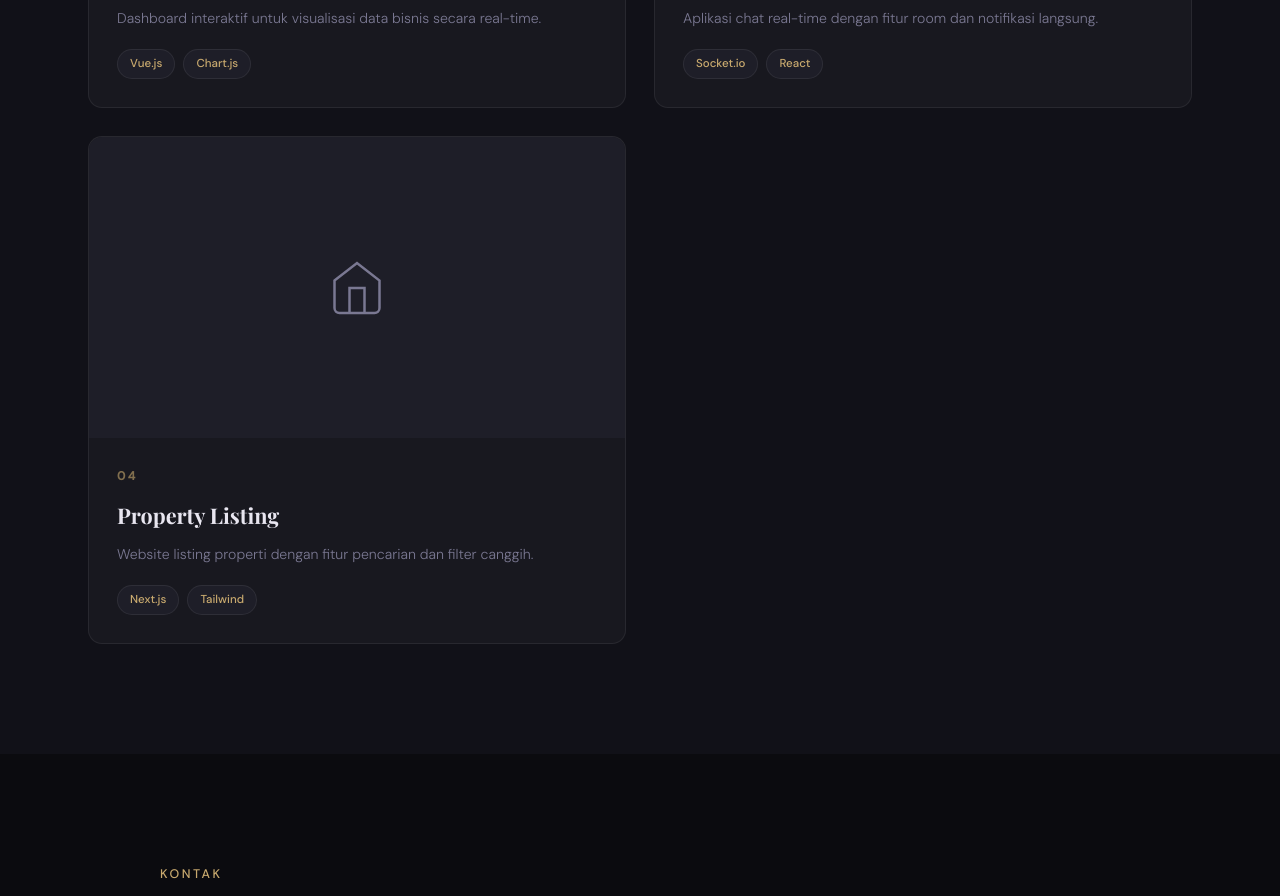
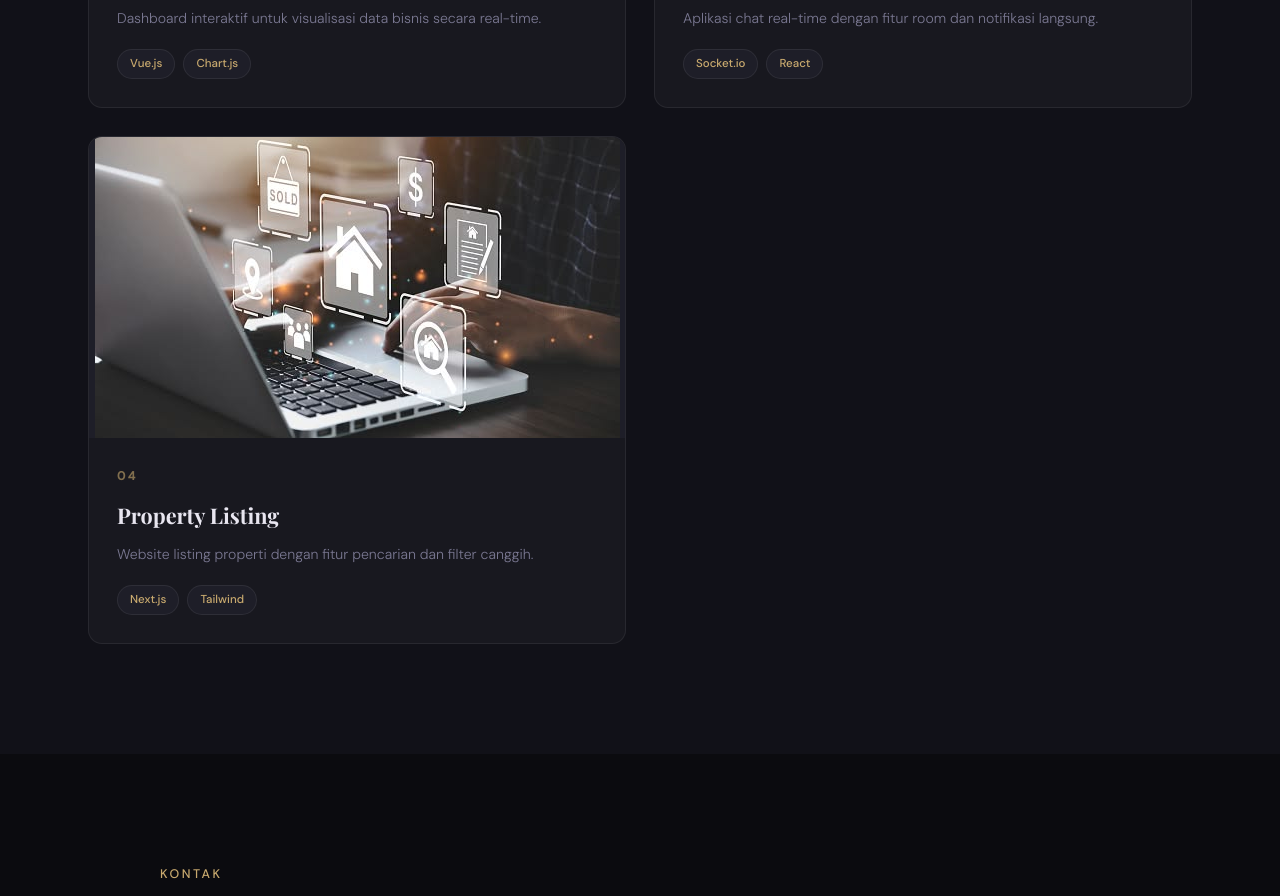
Before and after one commit to ophelia13/sweet-choco, a plain HTML site: page index.html in a window 1280 px wide. Shown: the part 3360-4256 px from the top of the page. Drawn offline with nearby package versions, Linux system fonts and the light colour scheme; a web font is replaced by a local one.

Commit message:
perubahan gambar

```diff
--- a/index.html
+++ b/index.html
@@ -254,10 +254,7 @@
         <div class="project-card reveal" data-delay="300">
           <div class="project-image">
             <div class="project-placeholder">
-              <svg width="60" height="60" viewBox="0 0 24 24" fill="none" stroke="currentColor" stroke-width="1">
-                <path d="M3 9l9-7 9 7v11a2 2 0 0 1-2 2H5a2 2 0 0 1-2-2z" />
-                <polyline points="9 22 9 12 15 12 15 22" />
-              </svg>
+              <img src="images/proyek-property.jpg" alt="Property Listing" class="img-proyek" />
             </div>
             <div class="project-overlay">
               <a href="#" class="project-link">Lihat Proyek →</a>
```
Also changed, not shown: images/proyek-property.jpg (added).
